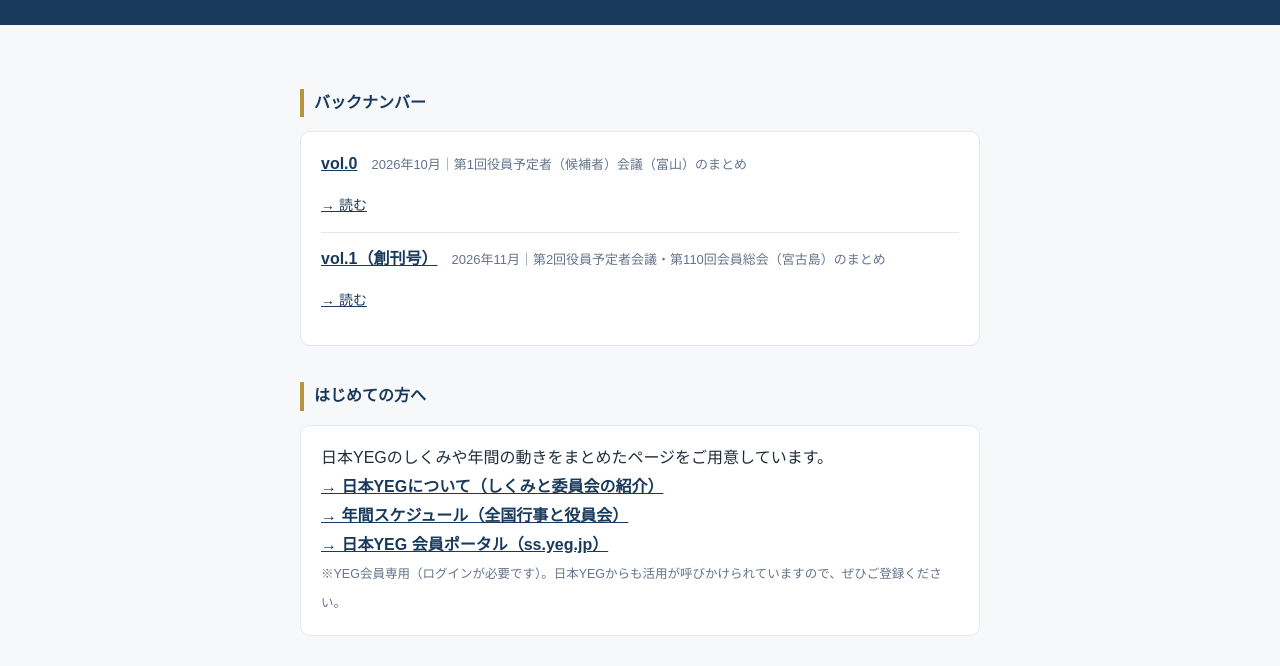
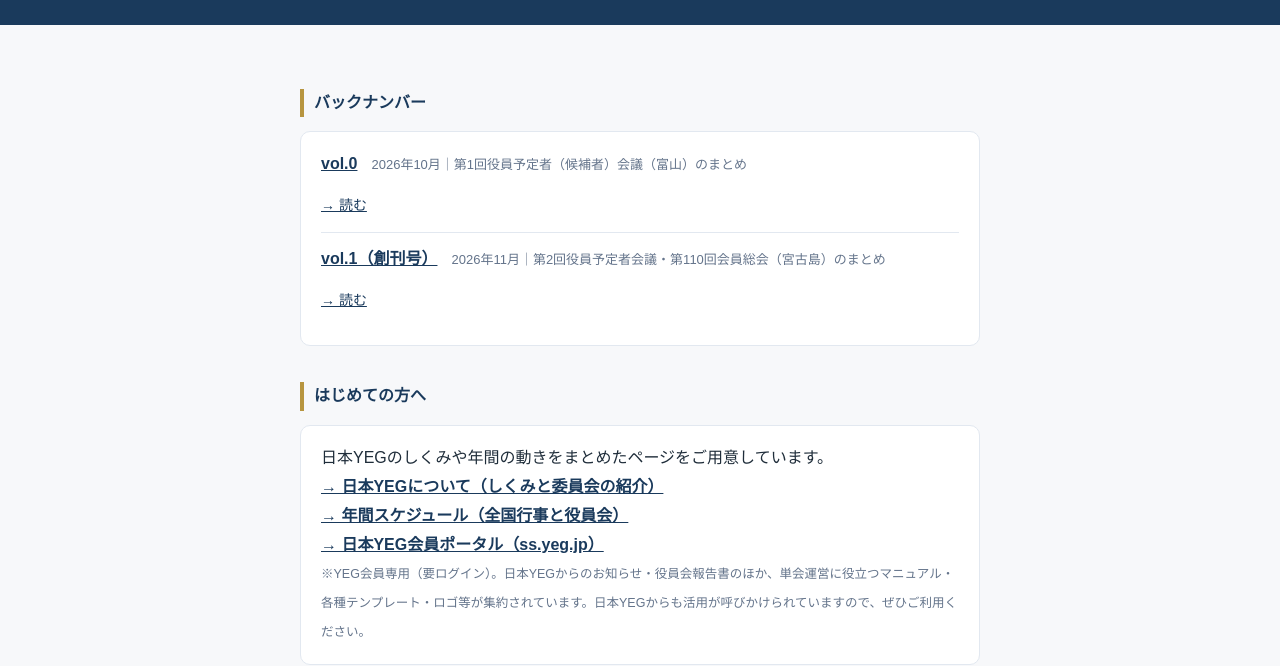
Before and after one commit to okamura-outworld/yeg-tsushin-osaka, a plain HTML site: page index.html in a window 1280 px wide. Shown: the part 159-825 px from the top of the page. Drawn offline with Linux system fonts and the light colour scheme.

Commit message:
会員ポータルの説明を実際の内容に合わせて更新
Co-Authored-By: Claude Fable 5 <noreply@anthropic.com>

```diff
--- a/index.html
+++ b/index.html
@@ -68,8 +68,8 @@ a{color:var(--navy)}
     <p style="margin:0">日本YEGのしくみや年間の動きをまとめたページをご用意しています。<br>
     <a href="about.html"><b>→ 日本YEGについて（しくみと委員会の紹介）</b></a><br>
     <a href="schedule.html"><b>→ 年間スケジュール（全国行事と役員会）</b></a><br>
-    <a href="https://ss.yeg.jp/" target="_blank" rel="noopener"><b>→ 日本YEG 会員ポータル（ss.yeg.jp）</b></a><br>
-    <span style="color:var(--sub); font-size:12.5px">※YEG会員専用（ログインが必要です）。日本YEGからも活用が呼びかけられていますので、ぜひご登録ください。</span></p>
+    <a href="https://ss.yeg.jp/" target="_blank" rel="noopener"><b>→ 日本YEG会員ポータル（ss.yeg.jp）</b></a><br>
+    <span style="color:var(--sub); font-size:12.5px">※YEG会員専用（要ログイン）。日本YEGからのお知らせ・役員会報告書のほか、単会運営に役立つマニュアル・各種テンプレート・ロゴ等が集約されています。日本YEGからも活用が呼びかけられていますので、ぜひご利用ください。</span></p>
   </div>
 
   <h2>この通信について</h2>
```
